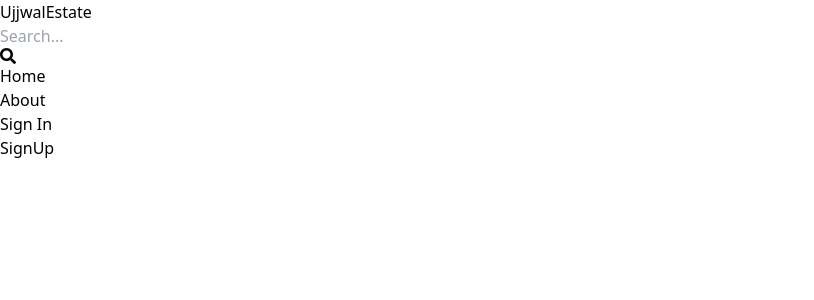
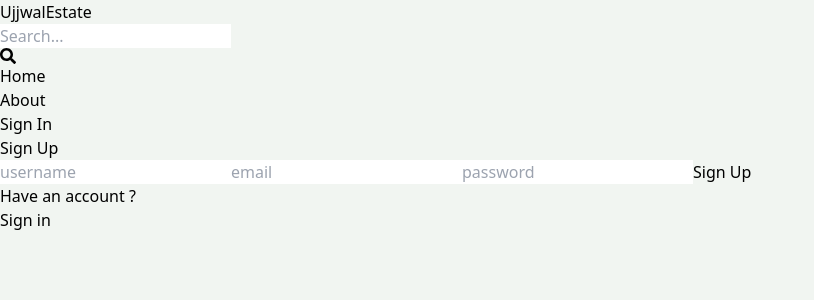
Before and after one commit to UjjwalSuman/E-Commerce-Web, a React (Vite) app in the folder client/: page /sign-up in a window 1280 px wide. Shown: the top 300 px of the page, without its empty margins (0-814 px from the left). Built offline with nearby package versions, Linux system fonts and the light colour scheme.

Commit message:
Created Sign Up Page UI

```diff
--- a/client/src/index.css
+++ b/client/src/index.css
@@ -1,3 +1,7 @@
 @tailwind base;
 @tailwind components;
 @tailwind utilities;
+
+body{
+    background-color: rgb(241, 245, 241);
+}
--- a/client/src/pages/SignUp.jsx
+++ b/client/src/pages/SignUp.jsx
@@ -1,9 +1,42 @@
-import React from 'react'
+import { Link } from 'react-router-dom';
 
 export const SignUp = () => {
   return (
-    <div>
-      SignUp
+    <div className='p-3 max-w-lg mx-auto'>
+      <h1 className='text-3xl text-center font-semibold my-7'>Sign Up</h1>
+
+      <form className='flex flex-col gap-4'>
+        <input
+          type='text'
+          placeholder='username'
+          className='border p-3 rounded-lg'
+          id='username'
+          // onChange={handleChange}
+        />
+        <input
+          type='email'
+          placeholder='email'
+          className='border p-3 rounded-lg'
+          id='email'
+          // onChange={handleChange}
+        />
+        <input
+          type='password'
+          placeholder='password'
+          className='border p-3 rounded-lg'
+          id='password'
+          // onChange={handleChange}
+        />
+        <button className='bg-slate-700 text-white p-3 rounded-lg uppercase hover:opacity-95 disabled:opacity-95'>
+          Sign Up
+        </button>
+      </form>
+      <div className='flex gap-2 mt-5'>
+        <p>Have an account ?</p>
+        <Link to ={"/sign-in"}>
+          <span className='text-blue-500'>Sign in</span>
+        </Link>
+      </div>
     </div>
   )
 }
```
